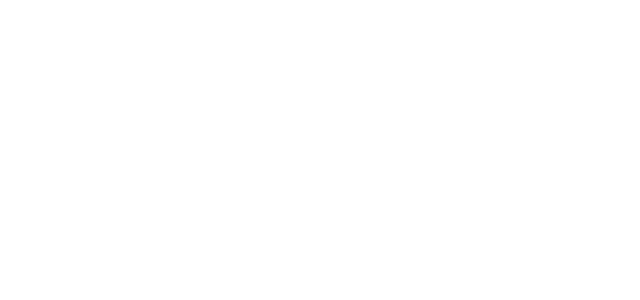
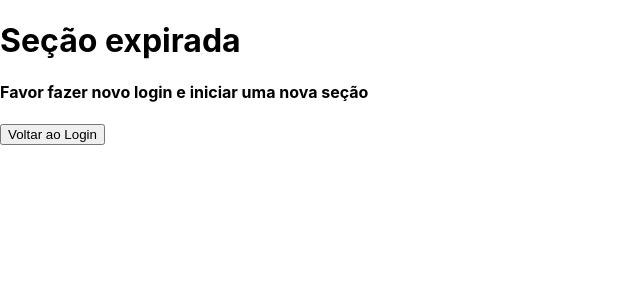
Before and after one commit to Rach-Tairum/desafio-XP-front-end, a React (Create React App) app in the folder desafio-xp-front/: page /unauthorized in a window 1280 px wide. Shown: the top 300 px of the page, without its empty margins (0-640 px from the left). Built offline with nearby package versions, Linux system fonts and the light colour scheme.

Commit message:
dev: página de seção expirada

```diff
--- a/desafio-xp-front/src/App.jsx
+++ b/desafio-xp-front/src/App.jsx
@@ -3,6 +3,7 @@
 import Login from './pages/Login';
 import ListaAcoes from './pages/ListaAcoes';
 import NegociaAcao from './pages/NegociaAcao';
+import Unauthorized from './pages/Unauthorized';
 
 function App() {
   return (
@@ -12,6 +13,7 @@
           <Route exact path="/" component={Login} />
           <Route path="/acoes" component={ListaAcoes} />
           <Route path="/negociacao" component={NegociaAcao} />
+          <Route path="/unauthorized" component={Unauthorized} />
         </Switch>
       </BrowserRouter>
     </div>
--- /dev/null
+++ b/desafio-xp-front/src/pages/Unauthorized.jsx
@@ -0,0 +1,16 @@
+import React from 'react';
+import { Link } from 'react-router-dom';
+
+function Unauthorized() {
+  return (
+    <div>
+      <h1>Seção expirada</h1>
+      <h4>Favor fazer novo login e iniciar uma nova seção</h4>
+      <Link to="/">
+        <button type="button"> Voltar ao Login </button>
+      </Link>
+    </div>
+  );
+}
+
+export default Unauthorized;
```
